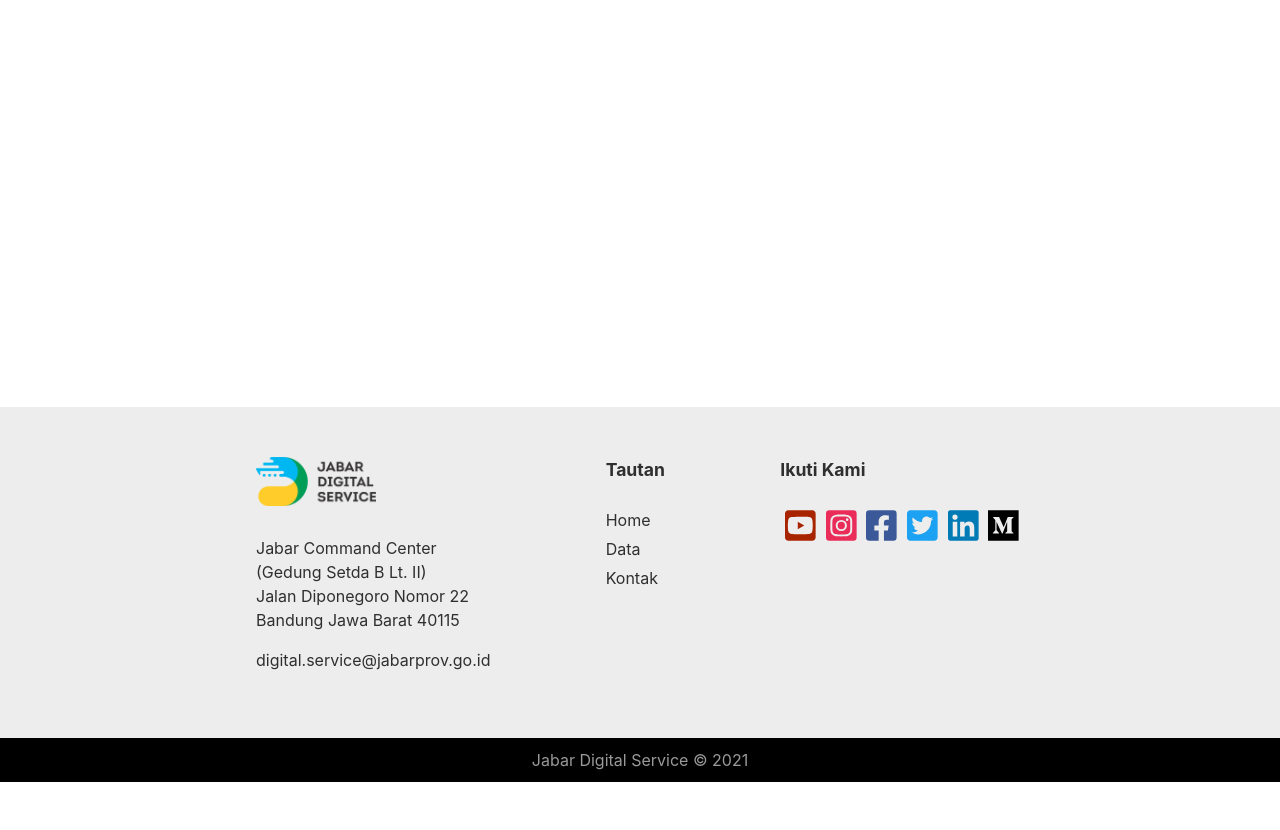
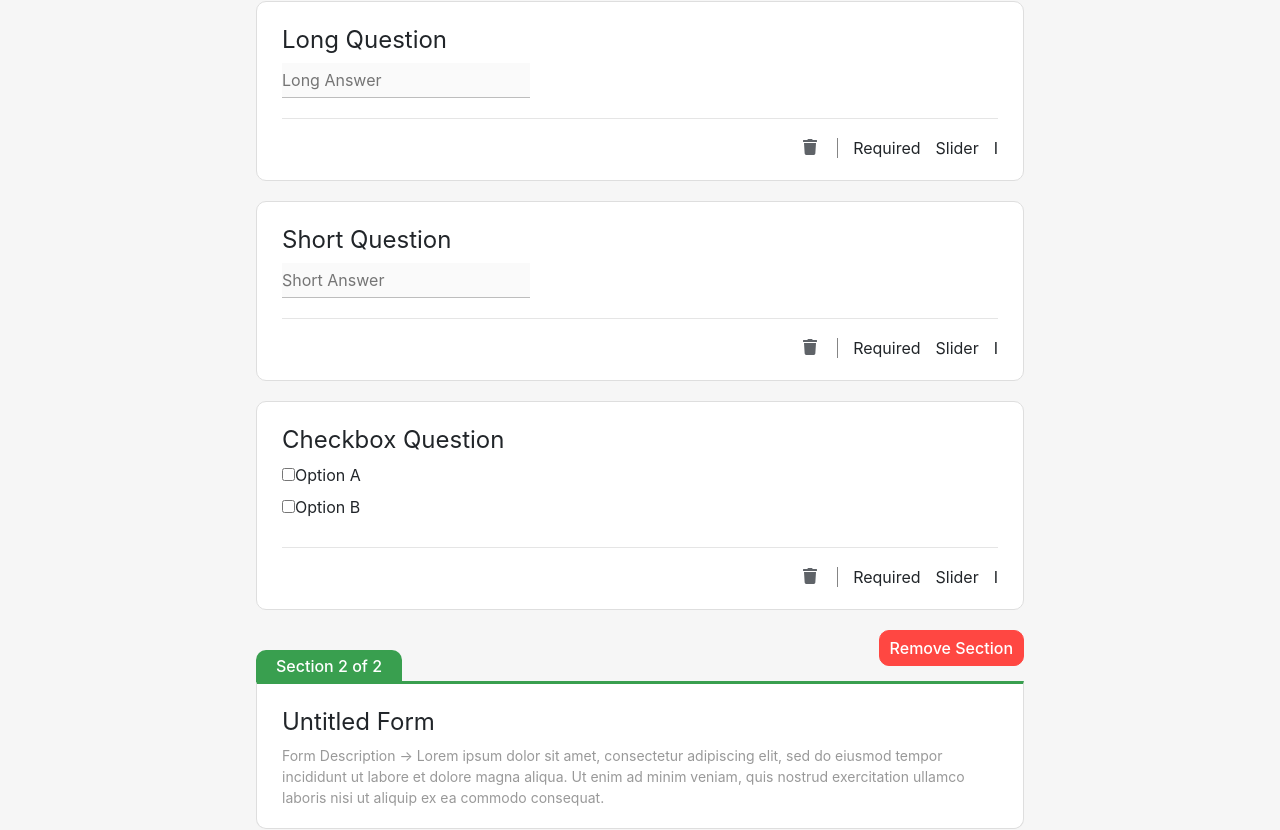
Before and after one commit to jds1-JabarSurvei/Frontend, a React (Create React App) app: page / in a window 1280 px wide. Shown: the part 393-1223 px from the top of the page. Before the commit the page ends 1175 px from the top, so only its background shows below. Built offline with nearby package versions, Linux system fonts and the light colour scheme; no server answers.

Commit message:
add and delete question and section

```diff
--- a/src/App.js
+++ b/src/App.js
@@ -7,6 +7,7 @@ import Login from 'pages/Login';
 import Register from 'pages/Register';
 import UserIndex from 'pages/user/Index';
 import AdminIndex from 'pages/admin/Index';
+import NewSurvey from 'pages/admin/NewSurvey';
 import NotFound from 'pages/NotFound';
 // Others
 import './App.css';
@@ -28,7 +29,8 @@ function App() {
                 <PrivateRoute exact path="/admin" component={AdminIndex} />
                 <PrivateRoute exact path="/admin/register" component={Register} />
                 <Route exact path="/login" component={Login} />
-                <Route path="/" component={UserIndex} />
+                {/* <Route path="/" component={UserIndex} /> */}
+                <Route path="/" component={NewSurvey} />
                 <Route component={NotFound} />
               </Switch>
 
--- a/src/components/newSurvey/Question.js
+++ b/src/components/newSurvey/Question.js
@@ -1,23 +1,45 @@
 import React from 'react';
+import { FontAwesomeIcon } from '@fortawesome/react-fontawesome';
+import { faTrash } from '@fortawesome/free-solid-svg-icons';
+import ToolBar from './ToolBar';
 import Short from './questionTypes/Short';
 import Paragraph from './questionTypes/Paragraph';
 import Checkbox from './questionTypes/Checkbox';
+import { useNewSurvey } from 'contexts/NewSurveyContext';
 
-const Question = ({ question }) => {
+
+const Question = ({ question, sectionIdx, questionIdx }) => {
+    const { activeSection, activeQuestion, updateActiveQuestion, deleteQuestion } = useNewSurvey();
     const questionTypes = {
         short: Short,
         paragraph: Paragraph,
         checkbox: Checkbox,
     }
 
+    const toggleActive = () => {
+        updateActiveQuestion(sectionIdx, questionIdx);
+    }
+
+    const onDelete = () => {
+        console.log('Delete Question');
+        deleteQuestion(sectionIdx, questionIdx);
+    }
+
     let RenderedQuestion = questionTypes[question.type];
     return (
-        <div className="question-container">
+        <div className="question-container" onClick={toggleActive}>
+            {activeSection === sectionIdx && activeQuestion === questionIdx ?
+                <ToolBar /> : null
+            }
+
             <div className="question-title">{question.title}</div>
             <RenderedQuestion question={question} />
             <hr />
             <div className="question-setting">
-                <div className='delete-icon'></div>
+                <div className='delete-icon' onClick={onDelete}><FontAwesomeIcon
+                    color="#5F6368"
+                    icon={faTrash}
+                /></div>
                 <div className='required'>Required</div>
                 <div className='slider'>Slider</div>
                 <div className='additional-settings'>I</div>
--- a/src/components/newSurvey/QuestionsTab.js
+++ b/src/components/newSurvey/QuestionsTab.js
@@ -4,20 +4,21 @@ import { useNewSurvey } from 'contexts/NewSurveyContext';
 import './style.css';
 
 const QuestionsTab = () => {
-    const { questions } = useNewSurvey();
+    const { sections } = useNewSurvey();
     return (
-        <>
-            {questions.map((section, idx) => {
+        <div className="sections">
+            {sections.map((section, idx) => {
                 return (
                     <Section
                         section={section}
                         idx={idx}
-                        length={questions.length}
+                        length={sections.length}
                         key={idx}
                     />
                 )
             })}
-        </>
+
+        </div>
     );
 }
 
--- a/src/components/newSurvey/Section.js
+++ b/src/components/newSurvey/Section.js
@@ -1,7 +1,14 @@
 import React from 'react';
 import Question from './Question';
+import { useNewSurvey } from 'contexts/NewSurveyContext';
 
 const Section = ({ section, idx, length }) => {
+    const { deleteSection } = useNewSurvey();
+
+    const onRemove = () => {
+        deleteSection(idx);
+    }
+
     return (
         <div className="section-container">
             <div className="section-header">
@@ -11,14 +18,17 @@ const Section = ({ section, idx, length }) => {
                     <div className="section-description">{section.description}</div>
                 </div>
             </div>
-            {section.questions.map(question => {
+            {section.questions.map((question, questionIdx) => {
                 return (
                     <Question
                         key={question.title}
                         question={question}
+                        sectionIdx={idx}
+                        questionIdx={questionIdx}
                     />
                 )
             })}
+            <button className="remove-section" onClick={onRemove}>Remove Section</button>
         </div>
     );
 }
--- /dev/null
+++ b/src/components/newSurvey/ToolBar.js
@@ -0,0 +1,23 @@
+import React from 'react';
+import { FontAwesomeIcon } from '@fortawesome/react-fontawesome';
+import { faPlus, faFile } from '@fortawesome/free-solid-svg-icons';
+import { useNewSurvey } from 'contexts/NewSurveyContext';
+
+const ToolBar = () => {
+    const { addQuestion, addSection } = useNewSurvey();
+
+    return (
+        <div className="toolbar">
+            <div className="toolbar-item" onClick={addQuestion}><FontAwesomeIcon
+                color="#5F6368"
+                icon={faPlus}
+            /></div>
+            <div className="toolbar-item" onClick={addSection}><FontAwesomeIcon
+                color="#5F6368"
+                icon={faFile}
+            /></div>
+        </div>
+    );
+}
+
+export default ToolBar;
--- a/src/components/newSurvey/style.css
+++ b/src/components/newSurvey/style.css
@@ -38,12 +38,51 @@
     color: var(--textmuted);
 }
 
+.remove-section {
+    background-color: #FF4742;
+    color: white;
+    border: 1px solid #FF4742;
+    padding: 5px 10px;
+    border-radius: 10px;
+    float: right;
+    font-weight: 500;
+}
+
+.remove-section:hover {
+    background-color: transparent;
+    color: #FF4742;
+}
+
 .question-container {
     border: 1px solid #DEDEDE;
     background-color: white;
     padding: 20px 25px;
     border-radius: 10px;
     margin-bottom: 20px;
+    position: relative;
+}
+
+.toolbar {
+    box-shadow: 1px 3px 4px rgba(0, 0, 0, 0.2);
+    background-color: white;
+    border-radius: 10px;
+    width: 2vw;
+    padding: 2.5px 0;
+    position: absolute;
+    right: -40px;
+    top: 0;
+    display: flex;
+    flex-direction: column;
+    align-items: center;
+}
+
+.toolbar-item {
+    margin: 2.5px;
+    font-size: 1.2rem;
+}
+
+.toolbar-item:hover {
+    cursor: pointer;
 }
 
 .question-container input {
@@ -66,8 +105,14 @@
 .delete-icon {
     width: 25px;
     height: 25px;
-    background-color: red;
     margin-right: 15px;
+    text-align: center;
+}
+
+.delete-icon:hover {
+    cursor: pointer;
+    background-color: #eee;
+    border-radius: 50%;
 }
 
 .required::before {
--- a/src/contexts/NewSurveyContext.js
+++ b/src/contexts/NewSurveyContext.js
@@ -7,7 +7,9 @@ export const useNewSurvey = () => {
 }
 
 const NewSurveyContextProvider = (props) => {
-    const [questions, setQuestions] = useState([
+    const [activeSection, setActiveSection] = useState(0);
+    const [activeQuestion, setActiveQuestion] = useState(-1);
+    const [sections, setSections] = useState([
         {
             title: 'Untitled Form',
             description: 'Form Description -> Lorem ipsum dolor sit amet, consectetur adipiscing elit, sed do eiusmod tempor incididunt ut labore et dolore magna aliqua. Ut enim ad minim veniam, quis nostrud exercitation ullamco laboris nisi ut aliquip ex ea commodo consequat. ',
@@ -37,11 +39,81 @@ const NewSurveyContextProvider = (props) => {
                     ]
                 }
             ]
+        },
+        {
+            title: 'Untitled Form',
+            description: 'Form Description -> Lorem ipsum dolor sit amet, consectetur adipiscing elit, sed do eiusmod tempor incididunt ut labore et dolore magna aliqua. Ut enim ad minim veniam, quis nostrud exercitation ullamco laboris nisi ut aliquip ex ea commodo consequat. ',
+            questions: [
+                {
+                    type: 'paragraph',
+                    title: 'Long Question',
+                    description: 'Question description',
+                    required: true,
+                    options: [],
+                },
+            ],
         }
     ]);
 
+    const addSection = () => {
+        let tempSections = [...sections];
+        tempSections.splice(activeSection + 1, 0, {
+            title: 'New Section',
+            description: 'Section Description',
+            questions: [
+                {
+                    type: 'short',
+                    title: 'Short Question',
+                    description: 'Question description 2',
+                    required: true,
+                    options: [],
+                },
+            ],
+        });
+        setSections(tempSections);
+    }
+
+    const deleteSection = (sectionIdx) => {
+        if (sections.length <= 1) {
+            return;
+        }
+        let tempSections = [...sections];
+        tempSections.splice(sectionIdx, 1);
+        setSections(tempSections);
+    }
+
+    const addQuestion = () => {
+        let tempSections = [...sections];
+        tempSections[activeSection].questions.splice(activeQuestion + 1, 0, {
+            type: 'short',
+            title: 'Inserted Question',
+            description: 'Question description 2',
+            required: true,
+            options: [],
+        });
+        setSections(tempSections);
+    }
+
+    const deleteQuestion = (sectionIdx, questionIdx) => {
+        let tempSections = [...sections];
+        tempSections[sectionIdx].questions.splice(questionIdx, 1);
+        setSections(tempSections);
+    }
+
+    const updateActiveQuestion = (sectionIdx, questionIdx) => {
+        setActiveSection(sectionIdx);
+        setActiveQuestion(questionIdx);
+    }
+
     const value = {
-        questions,
+        sections,
+        activeSection,
+        activeQuestion,
+        addSection,
+        deleteSection,
+        updateActiveQuestion,
+        addQuestion,
+        deleteQuestion
     }
 
     return (
```
